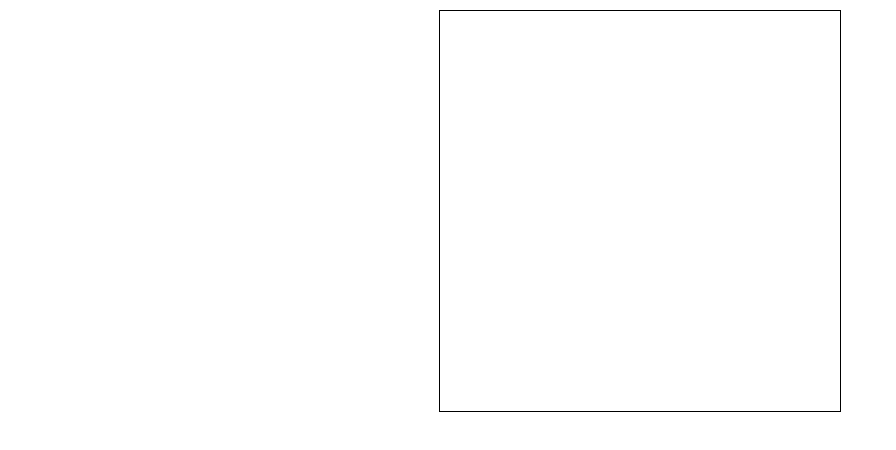
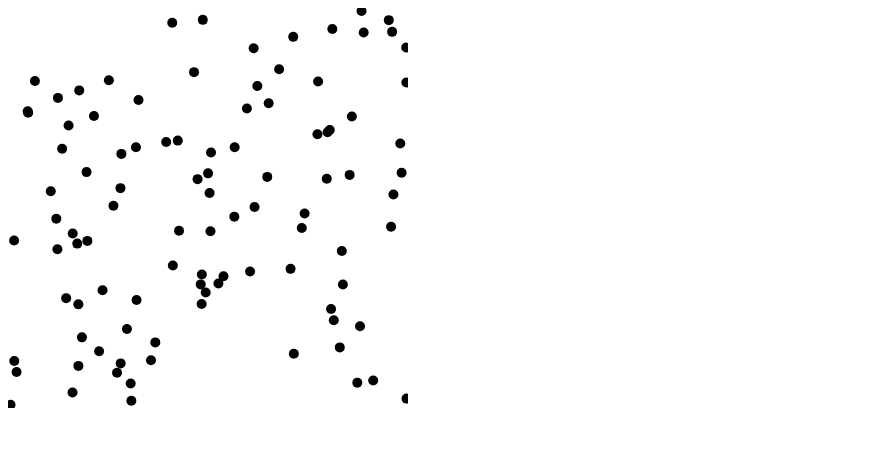
Before and after one commit to iraritchiemeek/k_means, a plain HTML site: page index.html in a window 1280 px wide. Shown: the whole page, without its empty margins (0-896 px from the left). Drawn offline with nearby package versions, Linux system fonts and the light colour scheme.

Commit message:
Plot randData on scatterplot with d3

```diff
--- a/canvas.js
+++ /dev/null
@@ -1,8 +0,0 @@
-function Canvas () {
-
-}
-
-Canvas.prototype.setup = function() {
-	this.canvas = $('canvas')
-    this.ctx = canvas.getContext('2d')
-};
--- a/controller.js
+++ b/controller.js
@@ -1,8 +1,10 @@
 $(window).load(function(){
-	var canvas = new Canvas
+	var view = new View
 	var centroid = new Centroid
 	var points = new Points
 
-	points.randData()
+	var data = points.randData()
 	centroid.randCentroid()
+	view.appendD3()
+	view.scatterPlot(data)
 })
--- a/index.html
+++ b/index.html
@@ -3,14 +3,15 @@
 <head>
 	<title>k-Means</title>
 	<link rel="stylesheet" type="text/css" href="style.css">
+	<script src="https://cdnjs.cloudflare.com/ajax/libs/d3/3.5.5/d3.min.js" charset="utf-8"></script>
 	<script type="text/javascript" src="jquery.min.js"></script>
 	<script type="text/javascript" src="helpers.js"></script>
-	<script type="text/javascript" src="canvas.js"></script>
+	<script type="text/javascript" src="view.js"></script>
 	<script type="text/javascript" src="points.js"></script>
 	<script type="text/javascript" src="centroid.js"></script>
 	<script type="text/javascript" src="controller.js"></script>
 </head>
-<body>
-	<canvas id="canvas" width=400 height=400></canvas>
-</body>
+	<body>
+
+	</body>
 </html>
--- a/points.js
+++ b/points.js
@@ -8,5 +8,5 @@ Points.prototype.randData = function() {
 	    var y = Math.random() * 20
 	    this.data.push({"type": "point", "x": x, "y": y, "cluster": null })
 	}
-	console.log(this.data)
+	return this.data
 };
--- /dev/null
+++ b/view.js
@@ -0,0 +1,26 @@
+function View () {
+	this.width = 400
+	this.height = 400
+}
+
+View.prototype.appendD3 = function() {
+	this.svg = d3.select("body")
+		.append("svg")
+		.attr("width", this.width)
+		.attr("height", this.height);
+};
+
+View.prototype.scatterPlot = function(data) {
+	this.svg.selectAll("circle")
+	   .data(data)
+	   .enter()
+	   .append("circle")
+	   .attr("cx", function(d) {
+	   		return (d["x"] * 20)
+	   })
+	   .attr("cy", function(d) {
+	   		return (d["y"]*20)
+	   })
+	   .attr("r", 5)
+	   .attr("background-color", "grey")
+};
```
